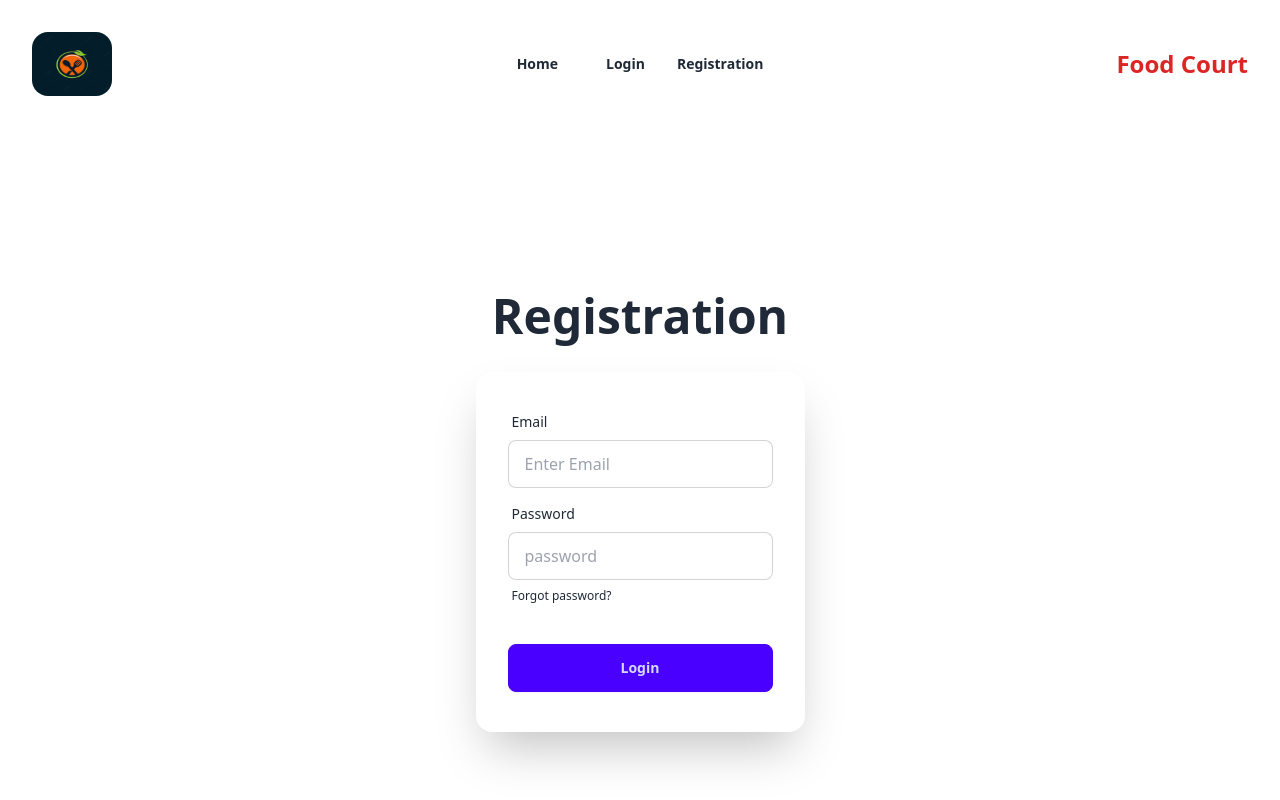
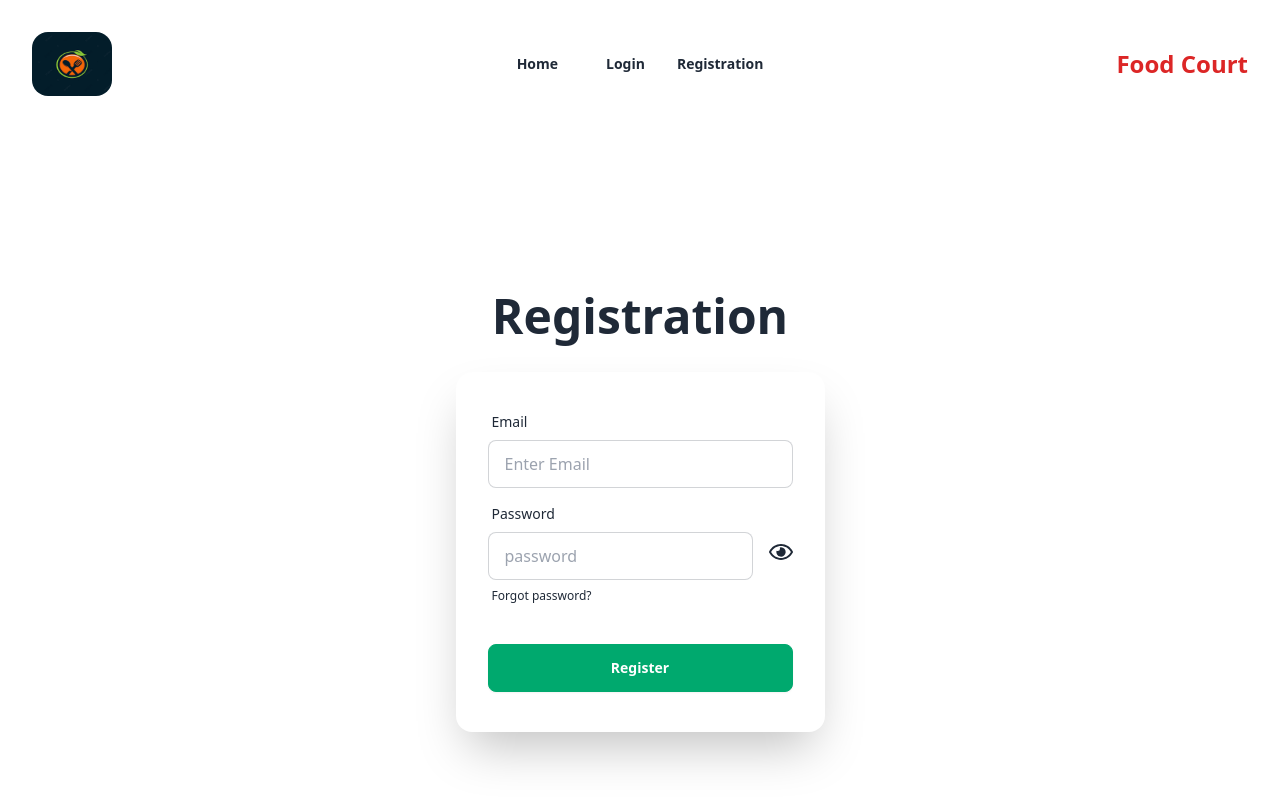
Before and after one commit to muntasirrifat23/food-court-sp, a React (Vite) app: page /register in a window 1280 px wide. Shown: the top 800 px of the page. Built offline with nearby package versions, Linux system fonts and the light colour scheme.

Commit message:
show password

```diff
--- a/src/Component/Login/Login.jsx
+++ b/src/Component/Login/Login.jsx
@@ -40,6 +40,7 @@ const Login = () => {
         signOut(auth)
             .then(result => {
                 setGoogleUser(null);
+                console.log(result);
             })
             .catch((error) => {
                 console.log('error happen', error.message);
@@ -76,10 +77,10 @@ const Login = () => {
                                 </label>
                             </div>
                             <div className="form-control mt-6">
-                                <button className="btn btn-primary">Login</button>
+                                <button className="btn btn-error text-white">Login</button>
                                 {
                                     googleUser ?
-                                        <button className="btn btn-warning mt-3 rounded-full" onClick={googleOut}>Sign Out</button> :
+                                        <button className="btn btn-black mt-3 rounded-full" onClick={googleOut}>Sign Out</button> :
                                         <div className="mx-auto">
                                             <button onClick={handleSign} className="mx-auto mt-5 border-2 border-orange-700	rounded-full p-2 mr-4"> <FaGoogle className="text-orange-700"></FaGoogle></button>
                                             <button onClick={handleGithub} className="mx-auto mt-5 border-2 border-black rounded-full p-2 bg-orange-"> <FaGithub className="text-black"></FaGithub></button>
--- a/src/Component/Register/Register.jsx
+++ b/src/Component/Register/Register.jsx
@@ -1,10 +1,12 @@
 import { createUserWithEmailAndPassword, getAuth } from "firebase/auth";
 import app from "../../firebase.init";
 import { useState } from "react";
+import { FaRegEye, FaEyeSlash } from "react-icons/fa";
 
 const Register = () => {
     const auth = getAuth(app);
     const [userError, setUserError] = useState('');
+    const [show, setShow] = useState(false);
 
     const handleRegister = e => {
         e.preventDefault();
@@ -46,13 +48,25 @@ const Register = () => {
                                 <label className="label">
                                     <span className="label-text">Password</span>
                                 </label>
-                                <input type="password" name="password" placeholder="password" className="input input-bordered" required />
+                                <p className="flex space-y-2">
+                                    <input type={show ? "text" : "password"} name="password" placeholder="password" className="input input-bordered mr-4" required />
+                                    <span onClick={() => setShow(!show)} >
+                                    <p className="text-2xl">
+                                        {
+                                            show ? <FaEyeSlash /> :  <FaRegEye />
+                                        }
+                                        </p>
+
+                                    </span>
+                                </p>
+
                                 <label className="label">
                                     <a href="#" className="label-text-alt link link-hover">Forgot password?</a>
                                 </label>
                             </div>
                             <div className="form-control mt-6">
-                                <button className="btn btn-primary">Login</button>
+                                <button className="btn btn-success text-white font-bold">Register</button>
+
                             </div>
                             <p className="text-red-600">
                                 {
```
